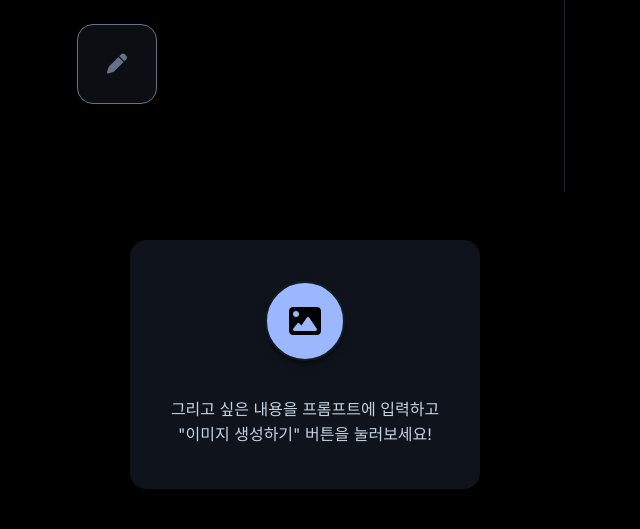
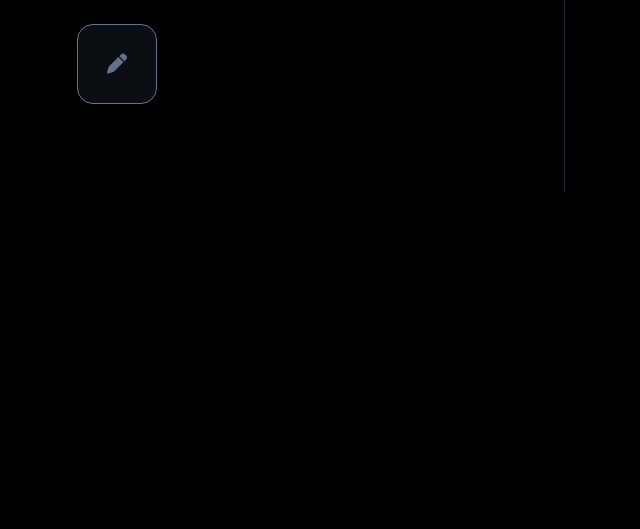
Before and after one commit to YoungkyuAlexKim/ComfyUI_FastAPI, a FastAPI app: template templates/index.html in a window 1280 px wide. Shown: the part 1207-1736 px from the top of the page, without its empty margins (275-915 px from the left). After the commit the page ends 1399 px from the top, so only its background shows below. Run offline with FastAPI, Linux system fonts and the light colour scheme; the template is opened without the code that fills it, so the values that code supplies are empty; some libraries are stand-ins or nearby versions.

Commit message:
html 수정으로 인한 레이아웃 버그 교정

```diff
--- a/templates/index.html
+++ b/templates/index.html
@@ -7,37 +7,6 @@
             <main class="main-content gallery-collapsible">
                 {% include "partials/input_panel.html" %}
                 {% include "partials/output_panel.html" %}
-                        <div class="placeholder-section" id="placeholder-section">
-                            <div class="placeholder-card">
-                                <div class="placeholder-container">
-                                    <div class="placeholder-icon">
-                                        <i class="fas fa-image"></i>
-                                    </div>
-                                    <p class="placeholder-text">
-                                        그리고 싶은 내용을 프롬프트에 입력하고<br>"이미지 생성하기" 버튼을 눌러보세요!
-                                    </p>
-                                </div>
-                            </div>
-                        </div>
-                        <div class="result-section" id="result-section" style="display: none;">
-                            <div class="result-card">
-                                <div class="result-content">
-                                    <div class="image-container" id="result-image-container">
-                                        <img id="result-image" src="" alt="생성된 이미지 결과" class="result-image">
-                                        <button id="result-download-btn" class="result-download-btn" type="button" title="다운로드" aria-label="다운로드" style="display:none;">
-                                            <i class="fas fa-download"></i>
-                                        </button>
-                                    </div>
-                                    <p class="result-hint" id="result-hint">이미지를 클릭하면 크게 볼 수 있습니다</p>
-                                </div>
-                            </div>
-                        </div>
-                        <div class="preview-overlay" id="preview-overlay">
-                            <div class="preview-overlay-content">
-                                <div class="loading-spinner"></div>
-                                <div class="preview-overlay-tip typing-caret" id="preview-tip"></div>
-                            </div>
-                        </div>
                 {% include "partials/gallery_panel.html" %}
             </main>
         </div>
```
Also changed, not shown: db/app_data.db.
